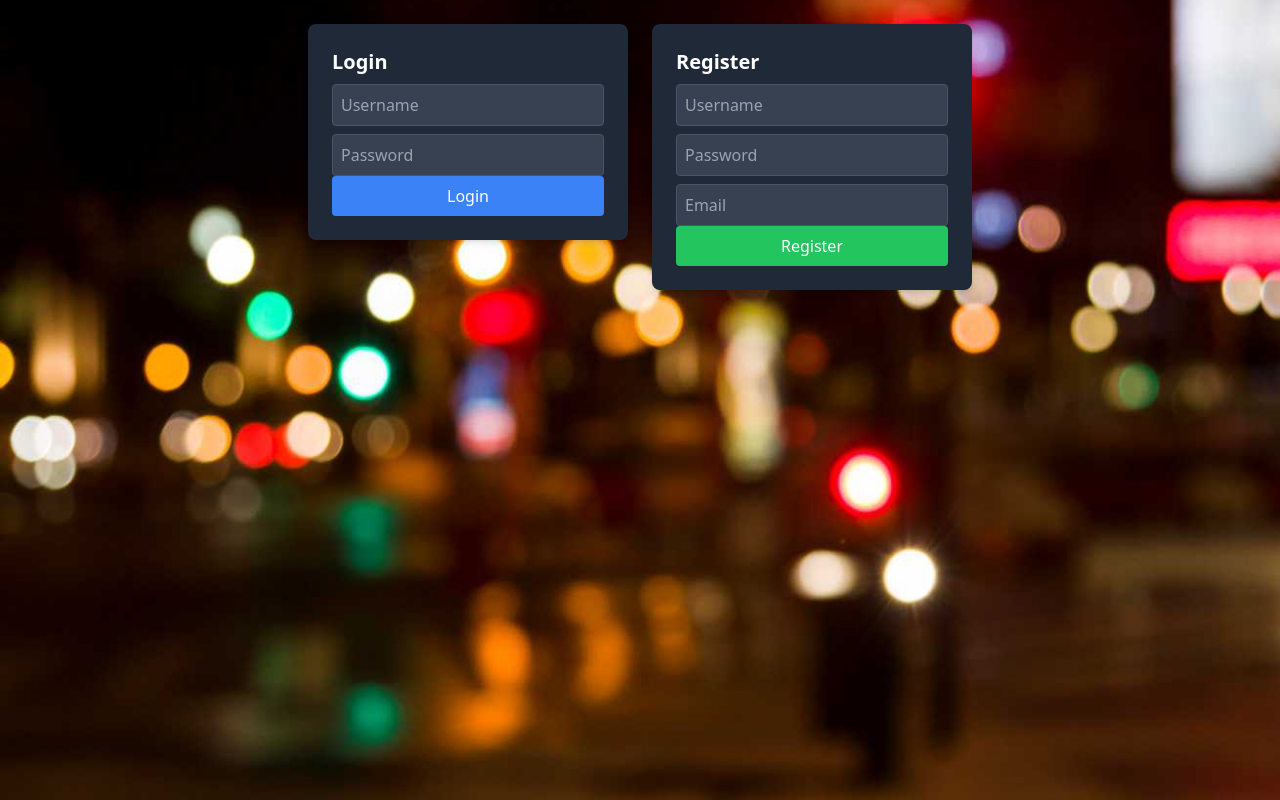
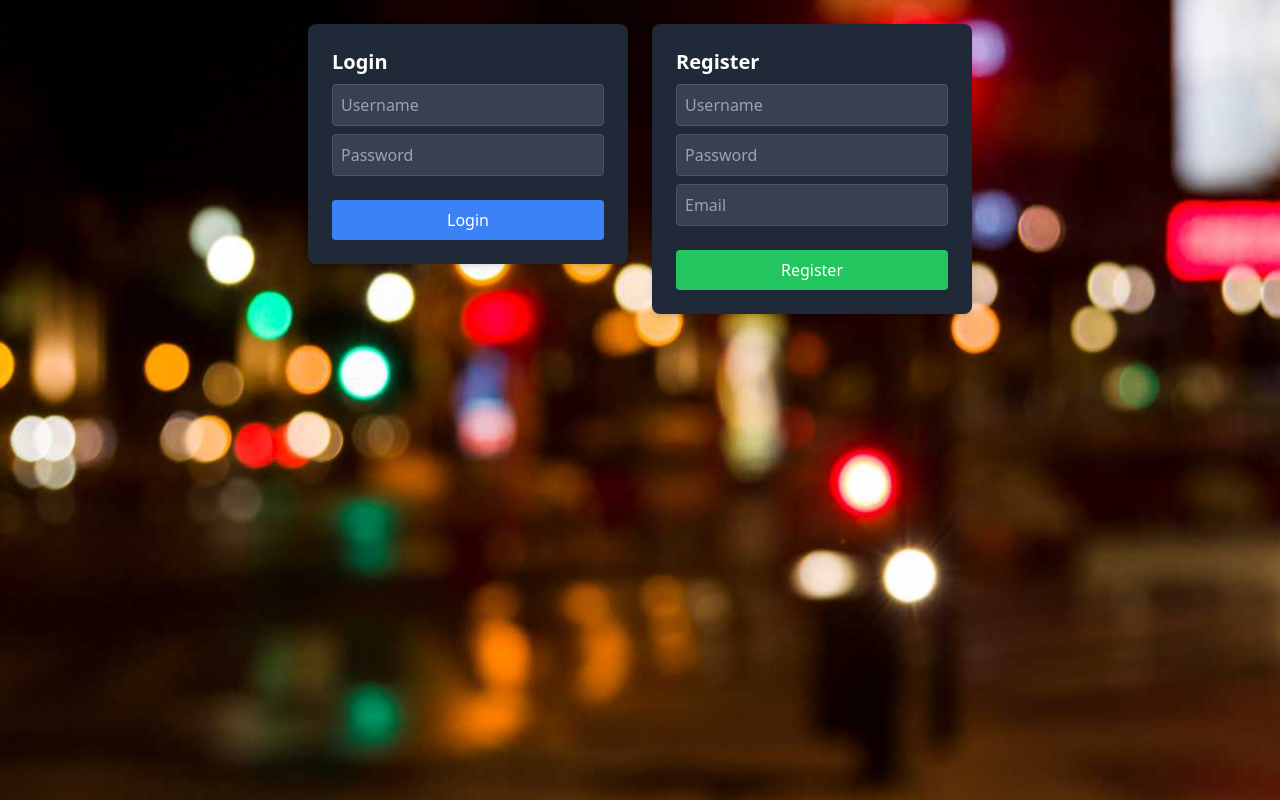
Before and after one commit to devopsundefined/todo, a plain HTML site: page app/web/index.html in a window 1280 px wide. Drawn offline with Linux system fonts and the light colour scheme.

Commit message:
update login and register position

```diff
--- a/app/web/index.html
+++ b/app/web/index.html
@@ -29,7 +29,7 @@
             <h2 class="text-xl font-bold">Login</h2>
             <input id="login-username" type="text" placeholder="Username" class="w-full p-2 border rounded mt-2 bg-gray-700 text-white border-gray-600">
             <input id="login-password" type="password" placeholder="Password" class="w-full p-2 border rounded mt-2 bg-gray-700 text-white border-gray-600">
-            <button onclick="login()" class="bg-blue-500 hover:bg-blue-600 text-white p-2 w-full rounded mt-4 mt-auto transition-colors duration-200">  <!-- Added mt-auto -->
+            <button onclick="login()" class="bg-blue-500 hover:bg-blue-600 text-white p-2 w-full rounded mt-6 transition-colors duration-200">  <!-- Added mt-auto -->
                 Login
             </button>
         </div>
@@ -40,7 +40,7 @@
             <input id="register-username" type="text" placeholder="Username" class="w-full p-2 border rounded mt-2 bg-gray-700 text-white border-gray-600">
             <input id="register-password" type="password" placeholder="Password" class="w-full p-2 border rounded mt-2 bg-gray-700 text-white border-gray-600">
             <input id="register-email" type="email" placeholder="Email" class="w-full p-2 border rounded mt-2 bg-gray-700 text-white border-gray-600">
-            <button onclick="register()" class="bg-green-500 hover:bg-green-600 text-white p-2 w-full rounded mt-4 mt-auto transition-colors duration-200">  <!-- Added mt-auto -->
+            <button onclick="register()" class="bg-green-500 hover:bg-green-600 text-white p-2 w-full rounded mt-6 transition-colors duration-200">  <!-- Added mt-auto -->
                 Register
             </button>
         </div>
@@ -53,7 +53,7 @@
             <input id="todo-content" type="text" placeholder="Todo Content" class="flex-1 p-2 border rounded mt-2">
             <input id="todo-date" type="date" class="p-2 border rounded mt-2">
         </div>
-        <button onclick="addTodo()" class="bg-purple-500 text-white p-2 rounded mt-4">Add Todo</button>
+        <button onclick="addTodo()" class="bg-purple-500 text-white p-2 rounded mt-4 transition-colors duration-200">Add Todo</button>
 
         <h3 class="text-lg font-bold mt-4">Todos</h3>
         <ul id="todo-list" class="list-disc pl-5"></ul>
```
